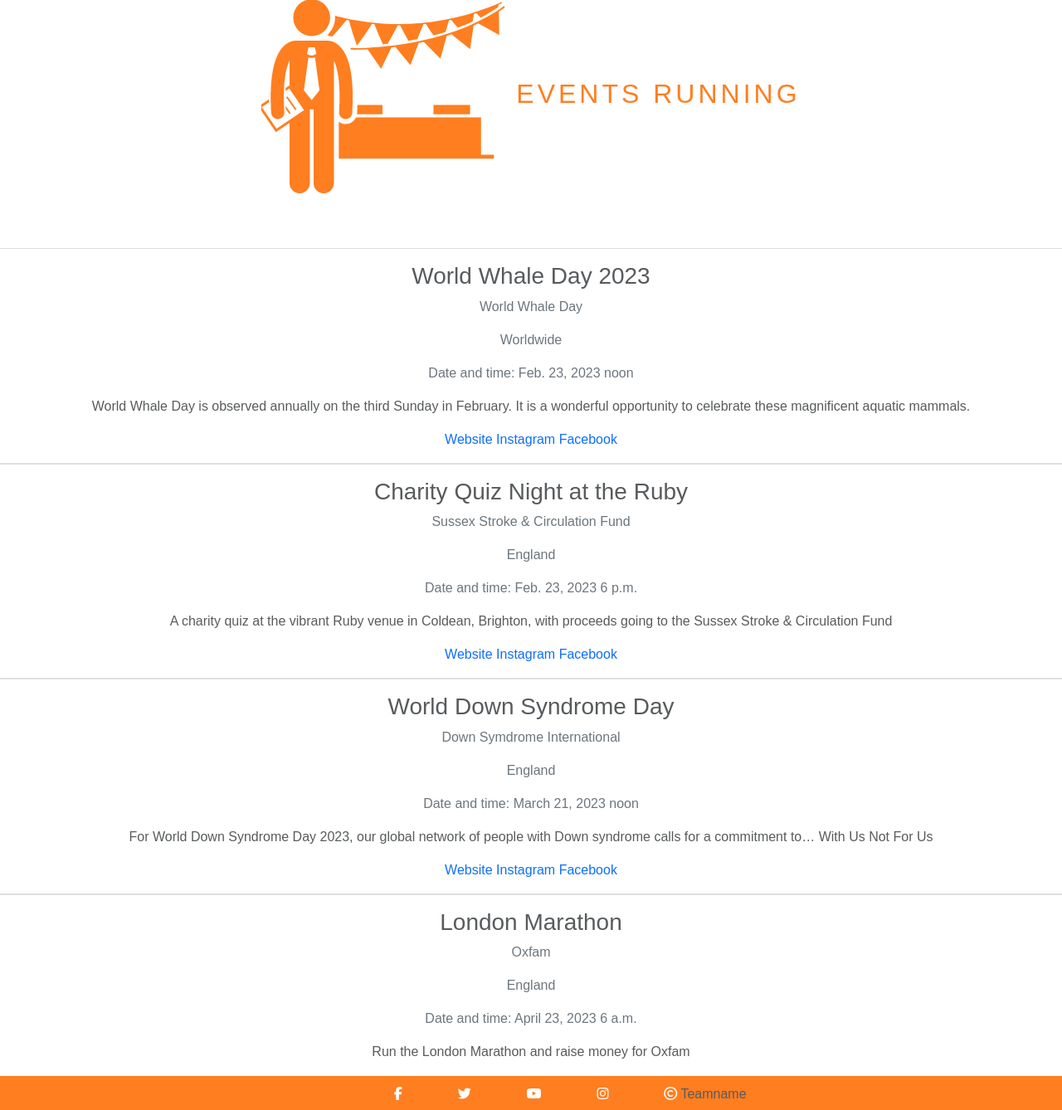
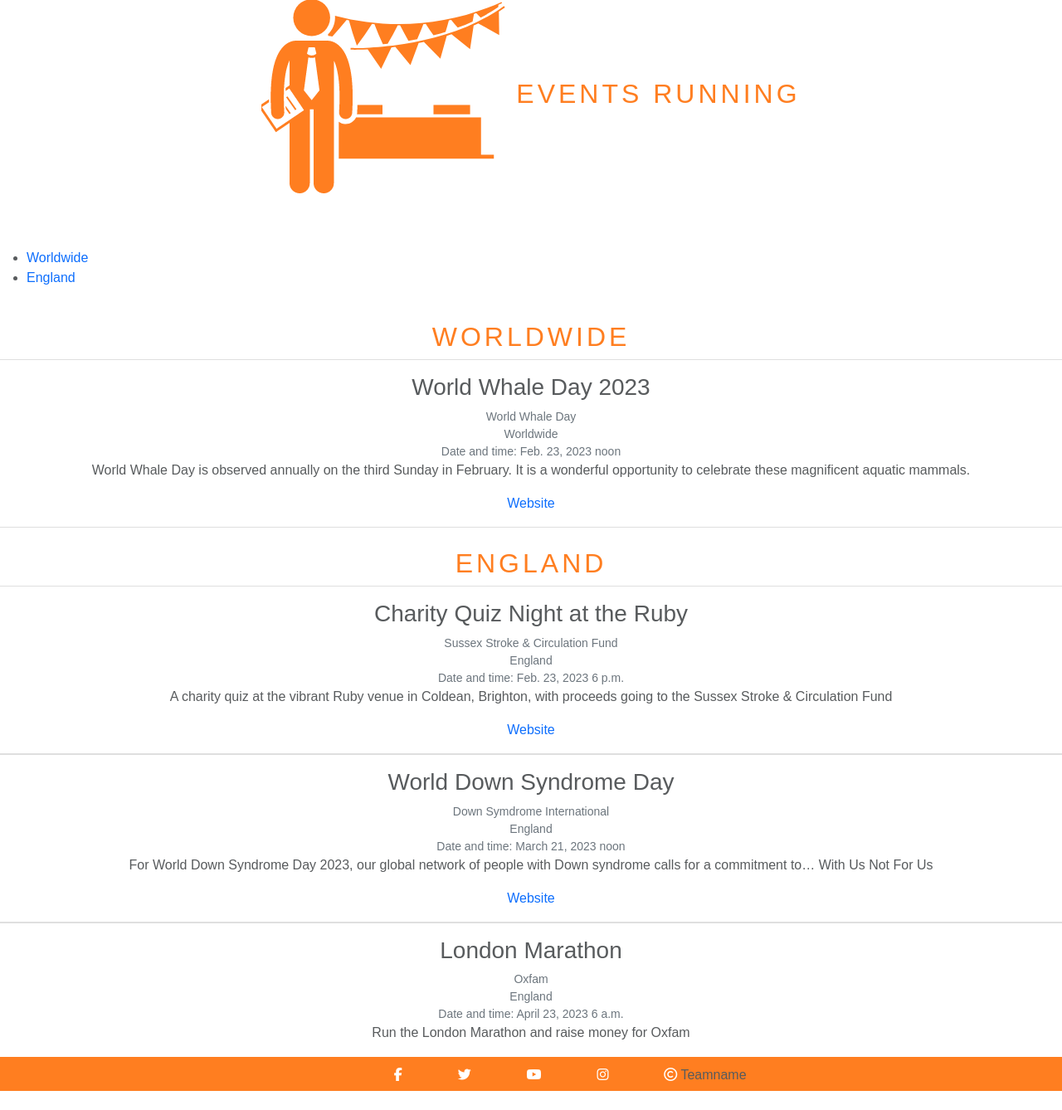
Before and after one commit to jackcrosbie/hackathon-feb, a Django app: page /take-part/events/ in a window 1280 px wide. Shown: the part 992-2330 px from the top of the page at 83% size. After the commit the page ends 2307 px from the top, so only its background shows below. Run offline with Django 3.2, Linux system fonts and the light colour scheme; data comes from the database, SQL or seed files in the repository; both versions use the stored data as it was after the commit; some libraries are stand-ins or nearby versions; some web fonts are replaced.

Commit message:
fixed info for org and event

```diff
--- a/ngo/directory/templates/directory/donate.html
+++ b/ngo/directory/templates/directory/donate.html
@@ -41,10 +41,10 @@
             {% for org in orgs %}
             <div class="card ml-4">
                 <div class="card-body">
+                    <img class="card-image" src="{{ MEDIA_URL}}/images/{{ org.image }}" alt="{{ org.name }} logo">
                     <h3 class="card-title text-black">{{ org.name }}</h3>
-                    <p class="card-text text-muted">{{ org.org }}</p>
-                    <p class="card-text text-muted">{{ org.location }}</p>
-                    <p class="card-text text-muted">Date and time: {{ org.date }} {{ org.time }}</p>
+                    <p class="card-text text-muted m-0 small">{{ org.location }}</p>
+                    <p class="card-text text-muted m-0 small">{{ org.work }}</p>
                     <p class="card-text">{{ org.summary }}</p>
                     <a href="{{ org.website }}" class="text-black">Website</a>
                     <a href="{{ org.instagram }}">Instagram</a>
--- a/ngo/directory/templates/directory/events.html
+++ b/ngo/directory/templates/directory/events.html
@@ -19,7 +19,7 @@
 </section>
 
 
-{% comment %} <div>
+<div>
     <ul>
         {% for location in locations %}
         <li>
@@ -28,24 +28,22 @@
         {% endfor %}
     </ul>
 
-</div> {% endcomment %}
+</div>
 <section class="events-container">
     <div class="col-12">
         <div class="row">
             {% for location in locations %}
-            {% comment %} <h2 id="{{ location.name }}-id">{{ location.name }}</h2> {% endcomment %}
+            <h2 class="mt-4" id="{{ location.name }}-id">{{ location.name }}</h2>
             {% for event in events %}
             {% if location == event.location %}
-            <div class="card ml-4">
+            <div class="card">
                 <div class="card-body">
                     <h3 class="card-title text-black">{{ event.name }}</h3>
-                    <p class="card-text text-muted">{{ event.org }}</p>
-                    <p class="card-text text-muted">{{ event.location }}</p>
-                    <p class="card-text text-muted">Date and time: {{ event.date }} {{ event.time }}</p>
+                    <p class="card-text text-muted m-0 small">{{ event.org }}</p>
+                    <p class="card-text text-muted m-0 small">{{ event.location }}</p>
+                    <p class="card-text text-muted m-0 small">Date and time: {{ event.date }} {{ event.time }}</p>
                     <p class="card-text">{{ event.summary }}</p>
                     <a href="{{ event.website }}" class="text-black">Website</a>
-                    <a href="{{ event.instagram }}">Instagram</a>
-                    <a href="{{ event.facebook }}">Facebook</a>
                 </div>
             </div>
             {% endif %}
```
Also changed, not shown: ngo/db.sqlite3.
